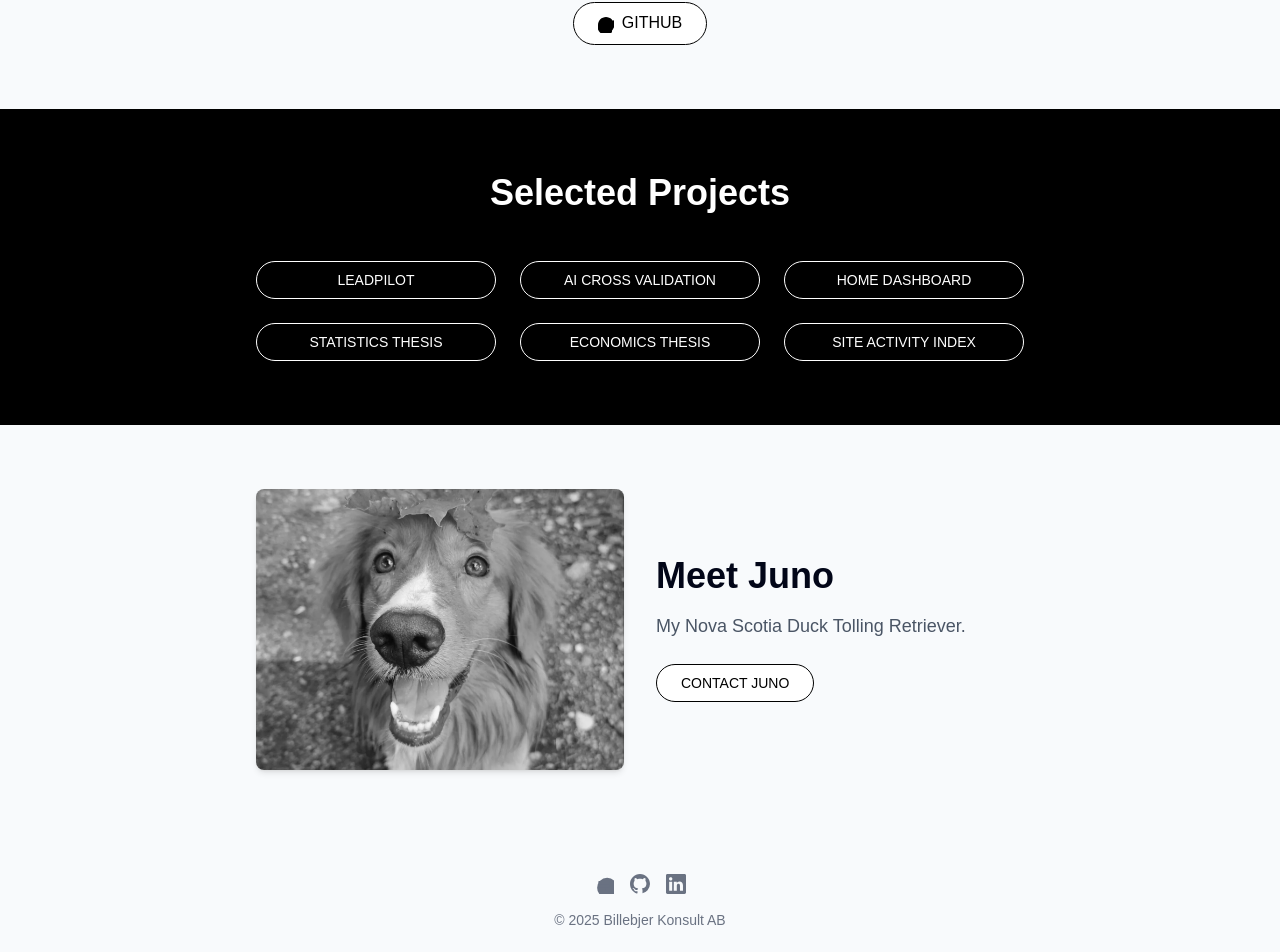
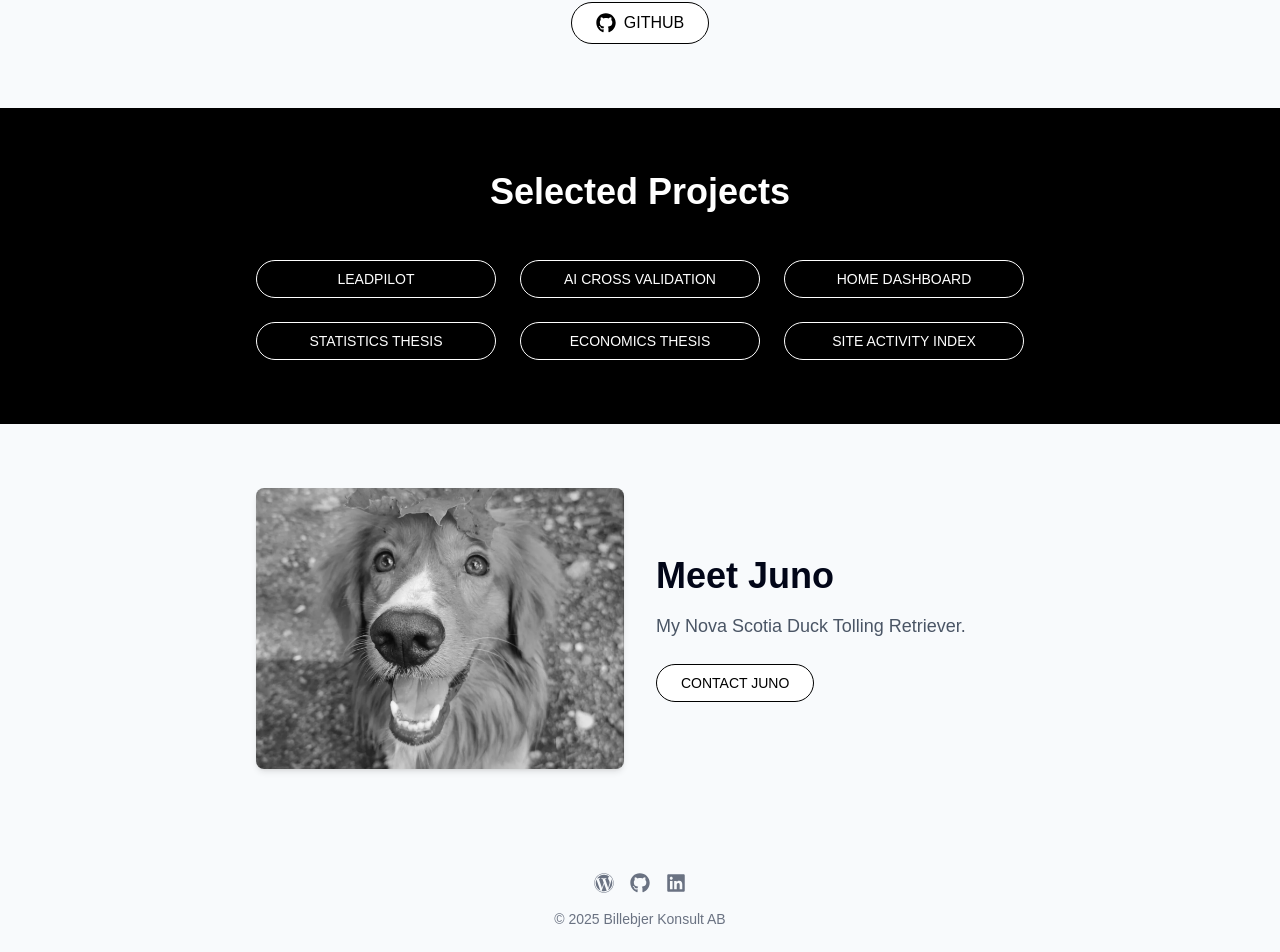
Before and after one commit to ulrikson/billebjer-se, a Next.js app: page / in a window 1280 px wide. Shown: the part 222-1174 px from the top of the page. Built offline with nearby package versions, Linux system fonts and the light colour scheme.

Commit message:
adding icons

```diff
--- a/components/Footer.tsx
+++ b/components/Footer.tsx
@@ -1,23 +1,5 @@
-import React from 'react';
-
-// Basic SVG icons - consider using an icon library like react-icons
-const RssIcon = () => (
-    <svg xmlns="http://www.w3.org/2000/svg" className="h-5 w-5" fill="currentColor" viewBox="0 0 16 16">
-        <path d="M10.5 3a8 8 0 1 1-8 8 8 8 0 0 1 8-8z"/>
-        <path d="M3.5 6a.5.5 0 0 1 .5-.5h8a.5.5 0 0 1 .5.5v1a.5.5 0 0 1-.5.5h-8a.5.5 0 0 1-.5-.5zm0 3a.5.5 0 0 1 .5-.5h8a.5.5 0 0 1 .5.5v1a.5.5 0 0 1-.5.5h-8a.5.5 0 0 1-.5-.5z"/>
-        <path d="M3.5 12a.5.5 0 0 1 .5-.5h5a.5.5 0 0 1 .5.5v1a.5.5 0 0 1-.5.5h-5a.5.5 0 0 1-.5-.5z"/>
-    </svg>
-);
-const GithubIcon = () => (
-    <svg xmlns="http://www.w3.org/2000/svg" className="h-5 w-5" fill="currentColor" viewBox="0 0 16 16">
-        <path d="M8 0C3.58 0 0 3.58 0 8c0 3.54 2.29 6.53 5.47 7.59.4.07.55-.17.55-.38 0-.19-.01-.82-.01-1.49-2.01.37-2.53-.49-2.69-.94-.09-.23-.48-.94-.82-1.13-.28-.15-.68-.52-.01-.53.63-.01 1.08.58 1.23.82.72 1.21 1.87.87 2.33.66.07-.52.28-.87.51-1.07-1.78-.2-3.64-.89-3.64-3.95 0-.87.31-1.59.82-2.15-.08-.2-.36-1.02.08-2.12 0 0 .67-.21 2.2.82.64-.18 1.32-.27 2-.27.68 0 1.36.09 2 .27 1.53-1.04 2.2-.82 2.2-.82.44 1.1.16 1.92.08 2.12.51.56.82 1.28.82 2.15 0 3.07-1.87 3.75-3.65 3.95.29.25.54.73.54 1.48 0 1.07-.01 1.93-.01 2.2 0 .21-.15.46-.55.38A8.013 8.013 0 0 0 16 8c0-4.42-3.58-8-8-8z"/>
-    </svg>
-);
-const LinkedinIcon = () => (
-    <svg xmlns="http://www.w3.org/2000/svg" className="h-5 w-5" fill="currentColor" viewBox="0 0 16 16">
-        <path d="M0 1.146C0 .513.526 0 1.175 0h13.65C15.474 0 16 .513 16 1.146v13.708c0 .633-.526 1.146-1.175 1.146H1.175C.526 16 0 15.487 0 14.854V1.146zm4.943 12.248V6.169H2.542v7.225h2.401zm-1.2-8.212c.837 0 1.358-.554 1.358-1.248-.015-.709-.52-1.248-1.342-1.248-.822 0-1.359.54-1.359 1.248 0 .694.521 1.248 1.327 1.248h.016zm4.908 8.212V9.359c0-.216.016-.432.08-.586.173-.431.568-.878 1.232-.878.869 0 1.216.662 1.216 1.634v3.865h2.401V9.25c0-2.22-1.184-3.252-2.764-3.252-1.274 0-1.845.7-2.165 1.193v.025h-.016a5.54 5.54 0 0 1 .016-.025V6.169h-2.4c.03.678 0 7.225 0 7.225h2.4z"/>
-    </svg>
-);
+import React from "react";
+import { FaGithub, FaLinkedin, FaWordpress } from "react-icons/fa";
 
 const Footer = () => {
   const currentYear = new Date().getFullYear();
@@ -25,14 +7,29 @@ const Footer = () => {
   return (
     <footer className="text-center py-10 text-gray-500 text-sm">
       <div className="flex justify-center space-x-4 mb-4">
-        <a href="/rss.xml" target="_blank" rel="noopener noreferrer" className="hover:text-gray-700">
-          <RssIcon />
+        <a
+          href="https://erik.billebjer.se"
+          target="_blank"
+          rel="noopener noreferrer"
+          className="hover:text-gray-700"
+        >
+          <FaWordpress className="h-5 w-5" />
         </a>
-        <a href="https://github.com/ebillebjer" target="_blank" rel="noopener noreferrer" className="hover:text-gray-700">
-          <GithubIcon />
+        <a
+          href="https://github.com/ebillebjer"
+          target="_blank"
+          rel="noopener noreferrer"
+          className="hover:text-gray-700"
+        >
+          <FaGithub className="h-5 w-5" />
         </a>
-        <a href="https://linkedin.com/in/erikbillebjer" target="_blank" rel="noopener noreferrer" className="hover:text-gray-700">
-          <LinkedinIcon />
+        <a
+          href="https://linkedin.com/in/erikbillebjer"
+          target="_blank"
+          rel="noopener noreferrer"
+          className="hover:text-gray-700"
+        >
+          <FaLinkedin className="h-5 w-5" />
         </a>
       </div>
       <p>&copy; {currentYear} Billebjer Konsult AB</p>
--- a/components/Hero.tsx
+++ b/components/Hero.tsx
@@ -1,4 +1,5 @@
 import React from "react";
+import { FaGithub } from "react-icons/fa";
 
 const Hero = () => {
   return (
@@ -12,22 +13,9 @@ const Hero = () => {
         href="https://github.com/ebillebjer"
         target="_blank"
         rel="noopener noreferrer"
-        className="mt-8 inline-block bg-white text-black border border-black rounded-full px-6 py-2 hover:bg-gray-100 transition-colors"
+        className="mt-8 inline-flex items-center bg-white text-black border border-black rounded-full px-6 py-2 hover:bg-gray-100 transition-colors"
       >
-        <span className="inline-block align-middle mr-2">
-          {/* Basic Github Octocat SVG - replace with a proper icon if available */}
-          <svg
-            height="16"
-            aria-hidden="true"
-            viewBox="0 0 16 16"
-            version="1.1"
-            width="16"
-            data-view-component="true"
-            className="inline-block align-middle"
-          >
-            <path d="M8 0c4.42 0 8 3.58 8 8a8.013 8.013 0 0 1-5.45 7.59c-.4.08-.55-.17-.55-.38 0-.19.01-.82.01-1.49-2.01.37-2.53-.49-2.69-.94-.09-.23-.48-.94-.82-1.13-.28-.15-.68-.52-.01-.53.63-.01 1.08.58 1.23.82.72 1.21 1.87.87 2.33.66.07-.52.28-.87.51-1.07-1.78-.2-3.64-.89-3.64-3.95 0-.87.31-1.59.82-2.15-.08-.2-.36-1.02.08-2.12 0 0 .67-.21 2.2.82.64-.18 1.32-.27 2-.27.68 0 1.36.09 2 .27 1.53-1.04 2.2-.82 2.2-.82.44 1.1.16 1.92.08 2.12.51.56.82 1.28.82 2.15 0 3.07-1.87 3.75-3.65 3.95.29.25.54.73.54 1.48 0 1.07-.01 1.93-.01 2.2 0 .21-.15.46-.55.38A8.01 8.01 0 0 1 0 8c0-4.42 3.58-8 8-8Z"></path>
-          </svg>
-        </span>
+        <FaGithub className="h-5 w-5 mr-2" />
         GITHUB
       </a>
     </section>
```
Also changed, not shown: package.json (+6 -5 lines), 1 other file (tests, documents, lock files or other folders).
